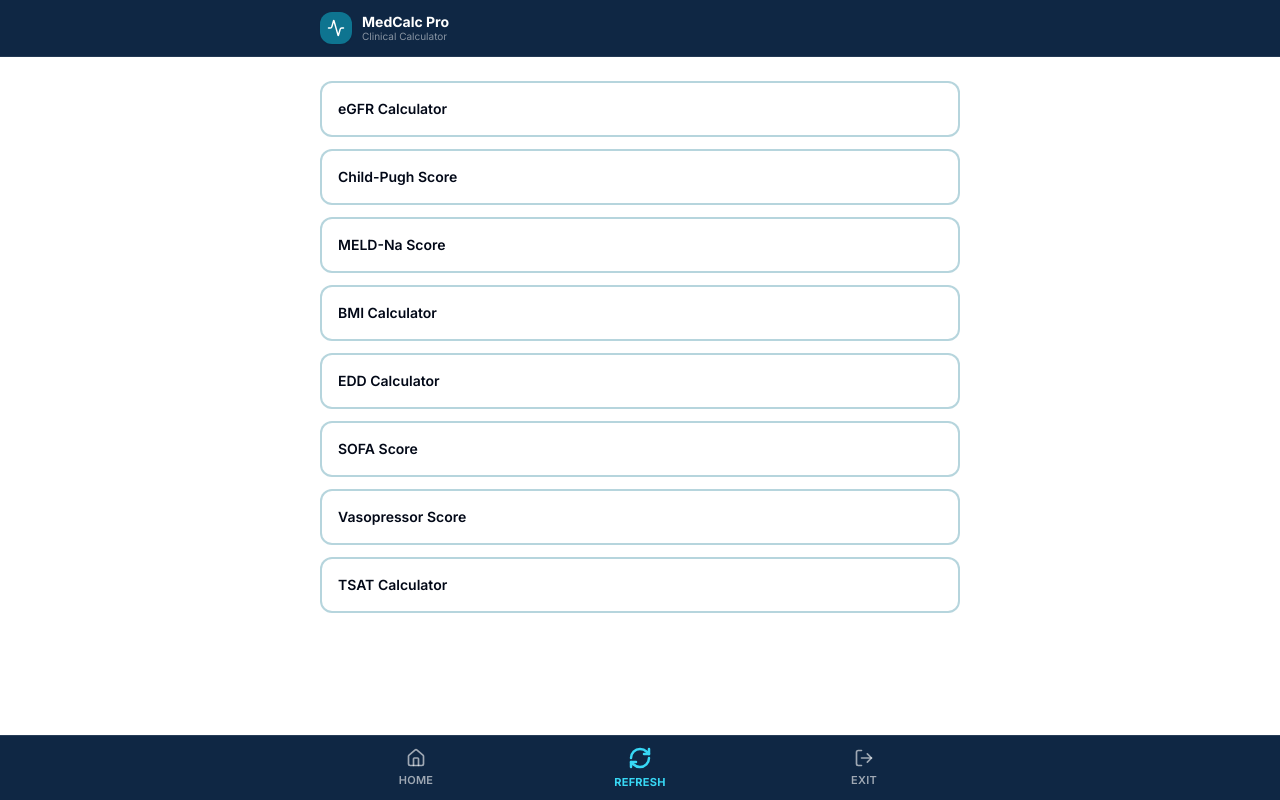
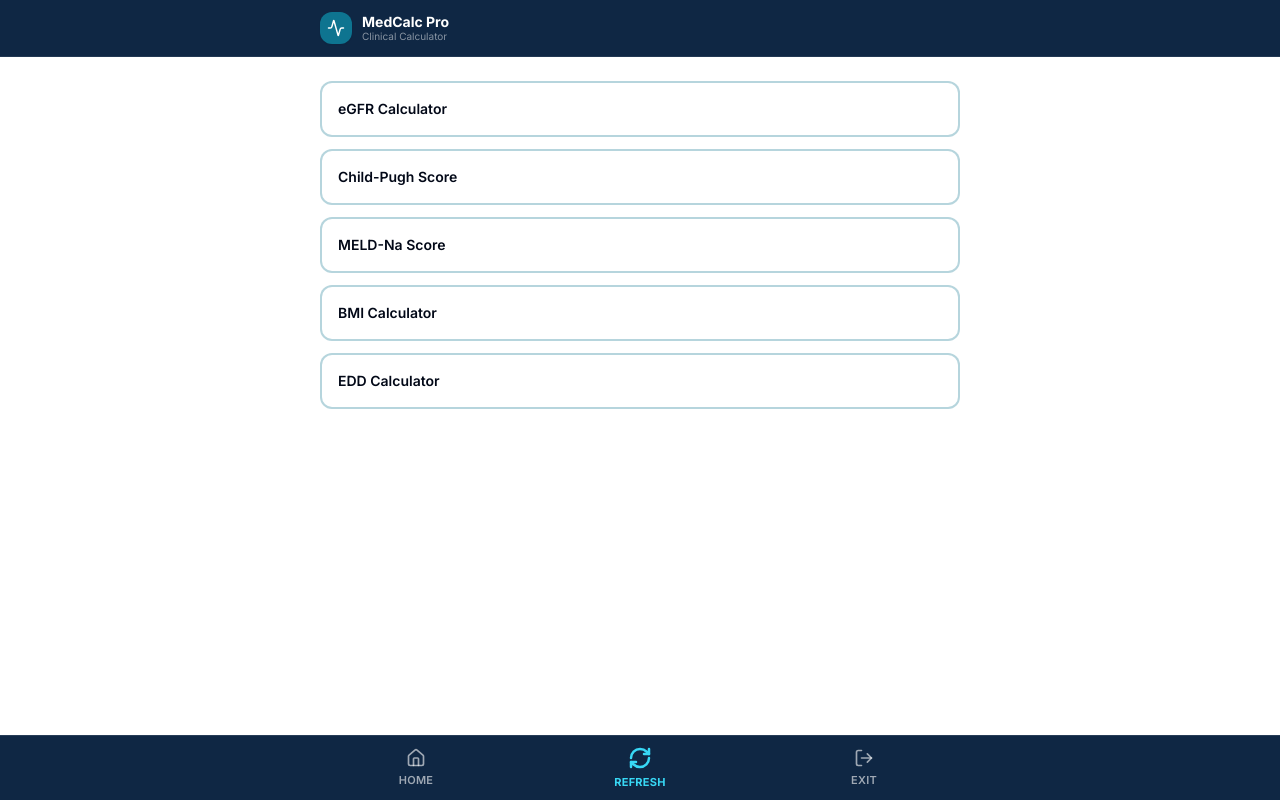
Before and after one commit to Muhammad-AIUB/medcalculator, a Next.js app in the folder frontend/: page / in a window 1280 px wide. Built offline with nearby package versions, Linux system fonts and the light colour scheme.

Commit message:
Show only 5 calculator boxes on home

```diff
--- a/frontend/src/app/page.tsx
+++ b/frontend/src/app/page.tsx
@@ -7,7 +7,7 @@ export default function DashboardPage() {
   return (
     <AppShell>
       <div className="space-y-3 py-2">
-        {CALCULATORS.map((calc) => (
+        {CALCULATORS.slice(0, 5).map((calc) => (
           <Link
             key={calc.id}
             href={`/calculators/${calc.id}`}
```
